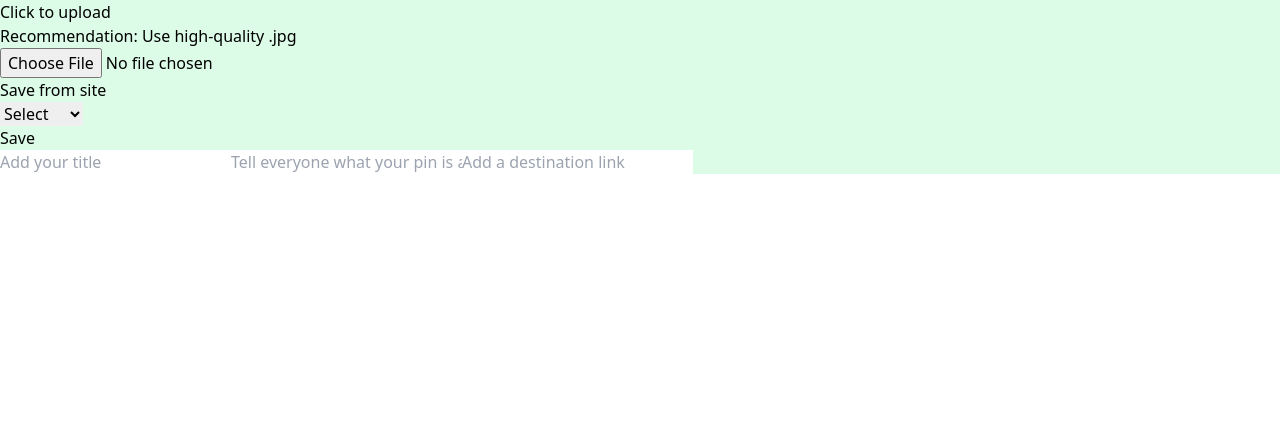
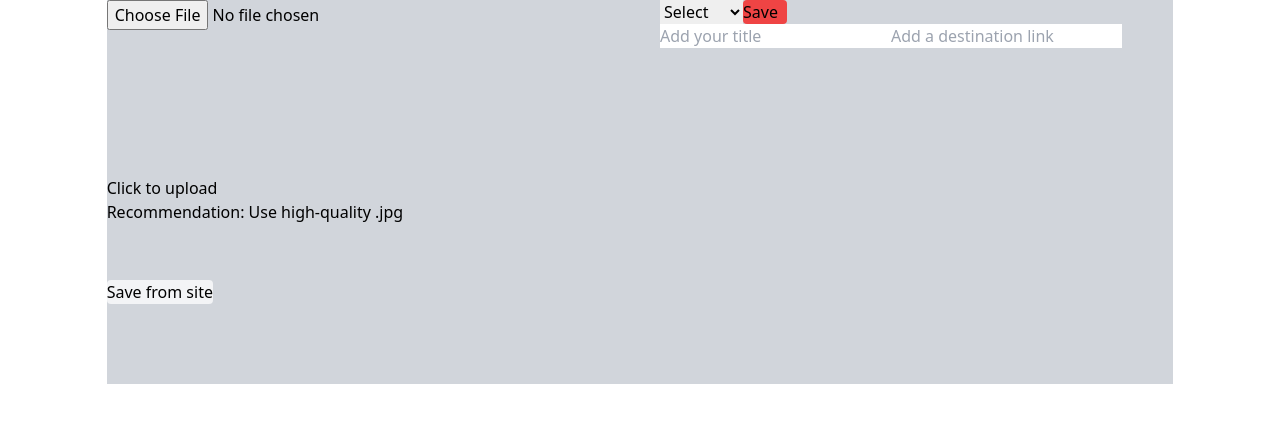
Before and after one commit to andrea-everett/pinterest-final, a React (Create React App) app: page / in a window 1280 px wide. Shown: the top 422 px of the page. Built offline with nearby package versions, Linux system fonts and the light colour scheme.

Commit message:
formatting pin

```diff
--- a/src/App.js
+++ b/src/App.js
@@ -1,4 +1,3 @@
-import logo from './logo.svg';
 import './App.css';
 
 import React from 'react';
--- a/src/components/Modal.js
+++ b/src/components/Modal.js
@@ -62,9 +62,9 @@ function Modal() {
         const [showModalPin, setShowModalPin] = useState(false);
 
   return (
-        <div className='bg-green-100'>
-                <div className='pin-container'>
-                        <div className='side' id='left'>
+        <div className='relative mx-auto w-5/6 h-96 bg-gray-300 '>
+                <div className='grid grid-cols-2 gap-10 h-100'>
+                        <div className='items-center' id='left'>
                                 <div className='section1'>
                                         <div className='mock-icon-container'>
                                         <box-icon name='dots-horizontal-rounded'></box-icon>
@@ -76,7 +76,7 @@ function Modal() {
                                                         style={{
                                                                 display: showLabel ? 'block' : 'none'
                                                         }}>
-                                                    <div className='upload-img-container'>
+                                                    <div className='absolute bottom-40 items-center'>
                                                             <div id='dotted-border'>
                                                                 <box-icon name='right-top-arrow-circle'></box-icon>
                                                             </div>
@@ -97,28 +97,28 @@ function Modal() {
                                 </div>
 
                                 <div className='section3'>
-                                        <div className='bg-green-100'>Save from site</div>
+                                        <div className='absolute  bottom-20  bg-gray-100 text-center  w-30% rounded'>Save from site</div>
                                 </div>
                         </div>
 
-                        <div className='side' id='right'>
+                        <div className='relative' id='right'>
                                 <div className='section1'>
-                                        <div className='select-size'>
-                                                <select defaultValue="Select" name="pin-size" id='pin-size'>
+                                        <div className='flex'>
+                                                <select defaultValue="Select" className="w-15" id='pin-size'>
                                                         <option value="">Select</option>
                                                         <option value="small">Small</option>
                                                         <option value="medium">Medium</option>
                                                         <option value="large">Large</option>
                                                         </select>
-                                                        <div onClick={()=> save_pin(pinDetails)} className='save-pin'>Save</div>
+                                                        <div onClick={()=> save_pin(pinDetails)} className='bg-red-500 w-11 rounded'>Save</div>
                                         </div>
 
                                 </div>
 
-                                <div className='section2'>
-                                        <input placeholder='Add your title'  type="text" className='new-pin-input' id="pin-title" />
-                                        <input placeholder='Tell everyone what your pin is about' type="text" className='new-pin-input' id="pin-description" />
-                                        <input placeholder='Add a destination link' type="text" className='new-pin-input' id="pin-destination" />
+                                <div className='absolute'>
+                                        <input placeholder='Add your title'  type="text" className='absolute top-30' id="pin-title" />
+                                        <input placeholder='Tell everyone what your pin is about' type="text" className='top-50' id="pin-description" />
+                                        <input placeholder='Add a destination link' type="text" className='bottom-10' id="pin-destination" />
                                 </div>
 
                                 <div className='section3'>
```
